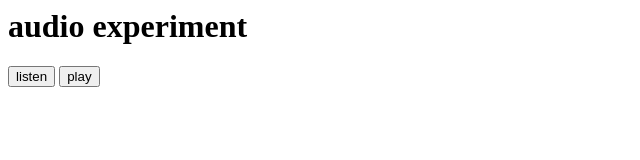
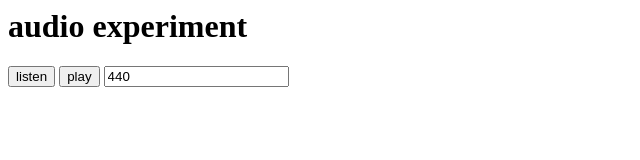
Before and after one commit to Charlesworth/webAudio, a plain HTML site: page output.html in a window 1280 px wide. Shown: the whole page, without its empty margins (0-640 px from the left). Drawn offline with Linux system fonts and the light colour scheme.

Commit message:
added variable output

```diff
--- a/output.html
+++ b/output.html
@@ -9,9 +9,12 @@
   <button id="listenButton">listen</button>
   <button id="playButton">play</button>
 
+  <input id="number" type="number" value="440" step="10">
+
   <script>
     var button = document.getElementById('listenButton');
     var playButton = document.getElementById('playButton');
+    var number = document.getElementById('number');
 
     var context = new AudioContext();
 
@@ -25,6 +28,7 @@
     oscillator.start();
 
     button.addEventListener("mousedown", function(){
+      oscillator.frequency.setValueAtTime(number.value, context.currentTime); // value in hertz
       oscillator.connect(gain);
     });
 
@@ -58,9 +62,6 @@
       oscillator.start();
       oscillator.stop(context.currentTime + intCodes.length+1);
     }
-
-
-
   </script>
 
 
```
